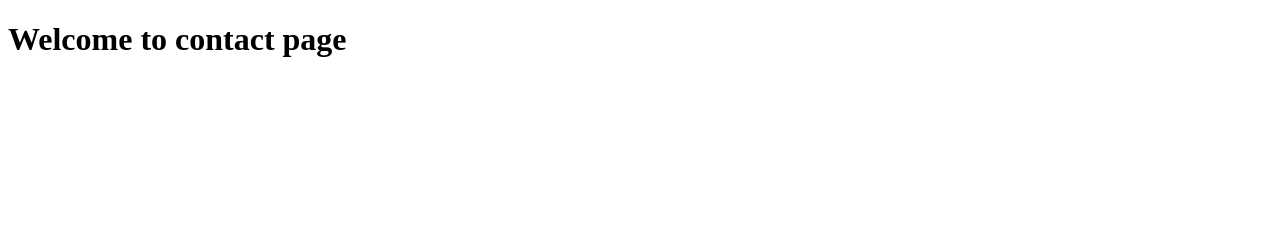
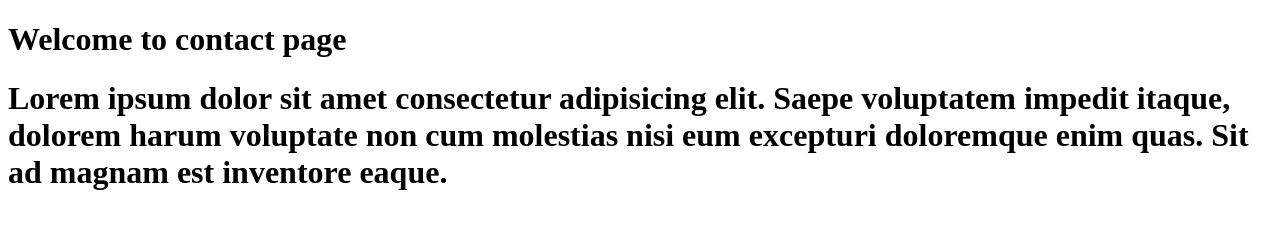
Before and after one commit to ramin47/git-test, a plain HTML site: page contact.html in a window 1280 px wide. Drawn offline with Linux system fonts and the light colour scheme.

Commit message:
add h tag to contact.html

```diff
--- a/contact.html
+++ b/contact.html
@@ -8,5 +8,6 @@
 </head>
 <body>
     <h1>Welcome to contact page</h1>
+    <h1>Lorem ipsum dolor sit amet consectetur adipisicing elit. Saepe voluptatem impedit itaque, dolorem harum voluptate non cum molestias nisi eum excepturi doloremque enim quas. Sit ad magnam est inventore eaque.</h1>
 </body>
 </html>
```
